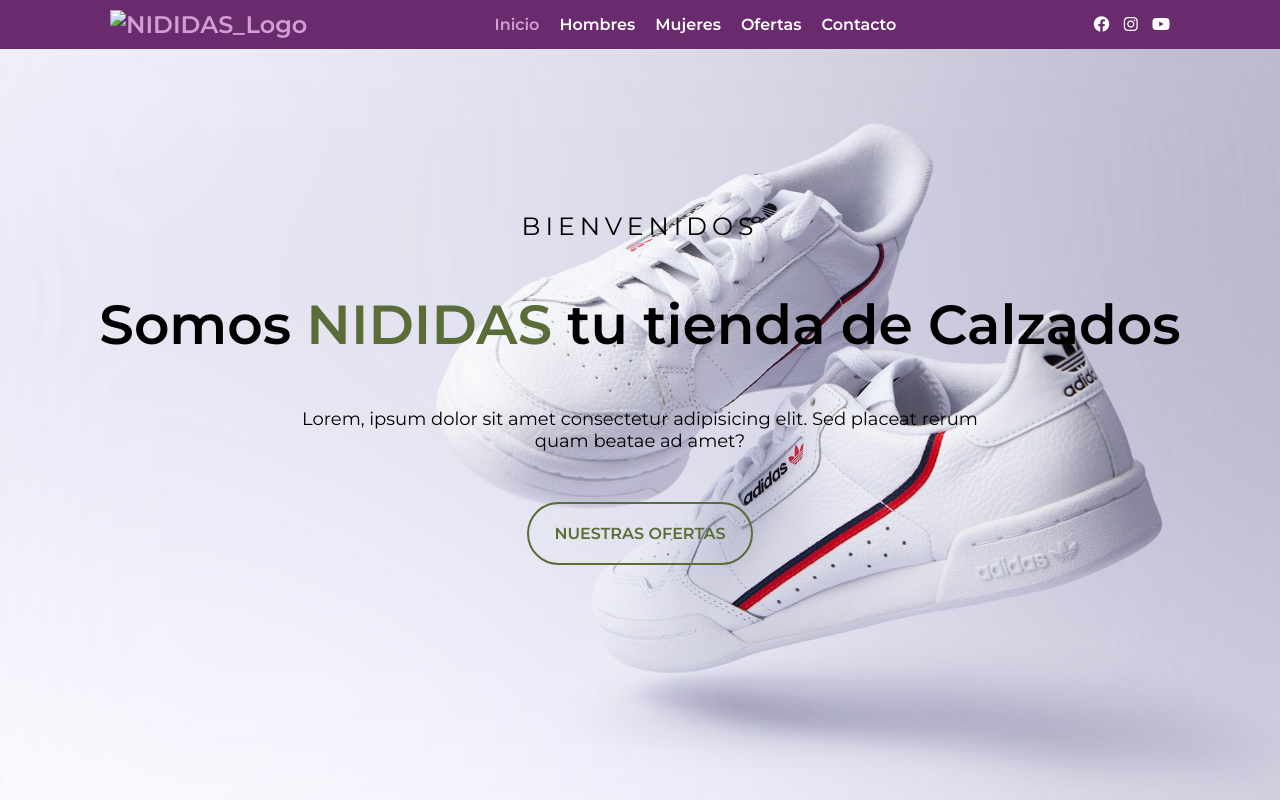
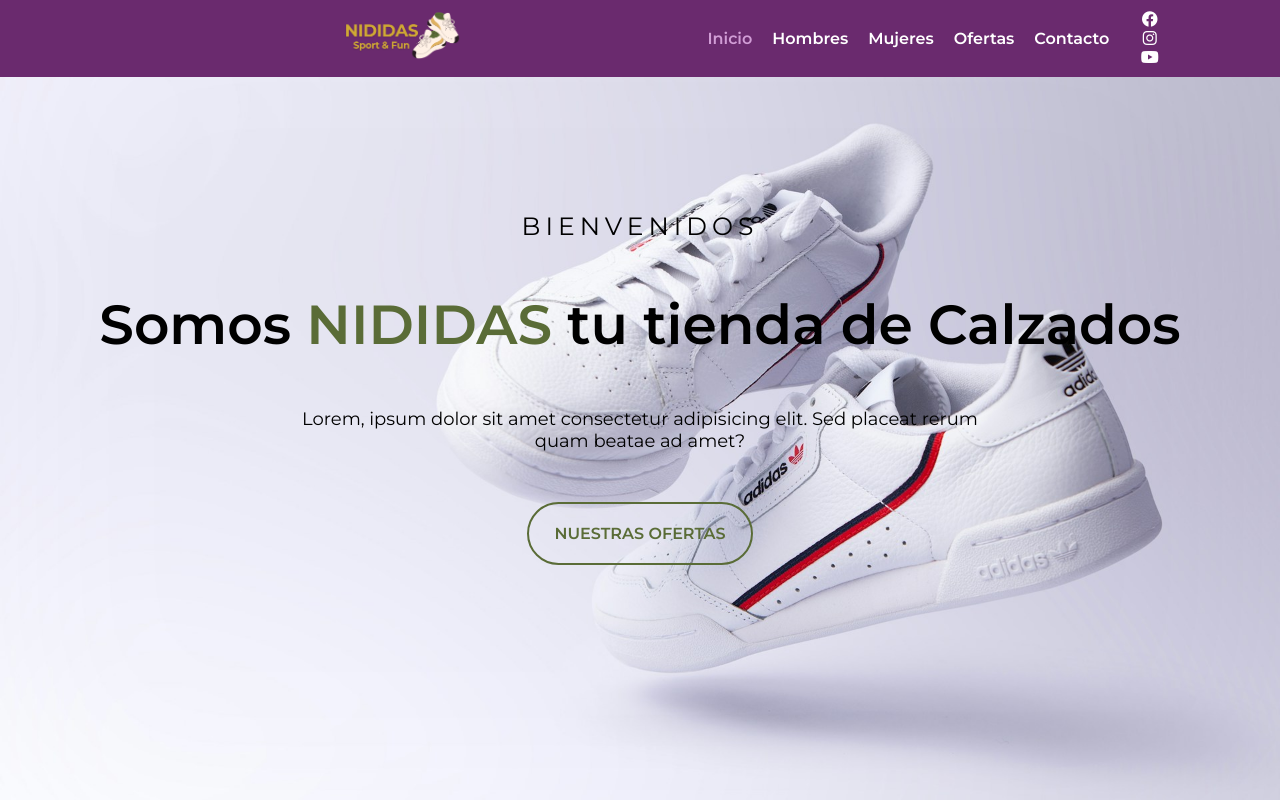
Before and after one commit to ezelmanchula/CaC_24126_grupo6_Nididas, a plain HTML site: page index.html in a window 1280 px wide. Shown: the top 800 px of the page. Drawn offline with nearby package versions, Linux system fonts and the light colour scheme.

Commit message:
version final 1

```diff
--- a/index.html
+++ b/index.html
@@ -19,7 +19,7 @@
                 <header>
                     <div class="contenido-header">
                         <h1>
-                            <img src="/prueba 2/imagenes/NIDIDAS_Logo.png" alt="NIDIDAS_Logo">
+                            <img src="imagenes/NIDIDAS_Logo.png" alt="NIDIDAS_Logo">
                         </h1>
                         <nav id="nav" class="">
                             <ul id="links">
```
